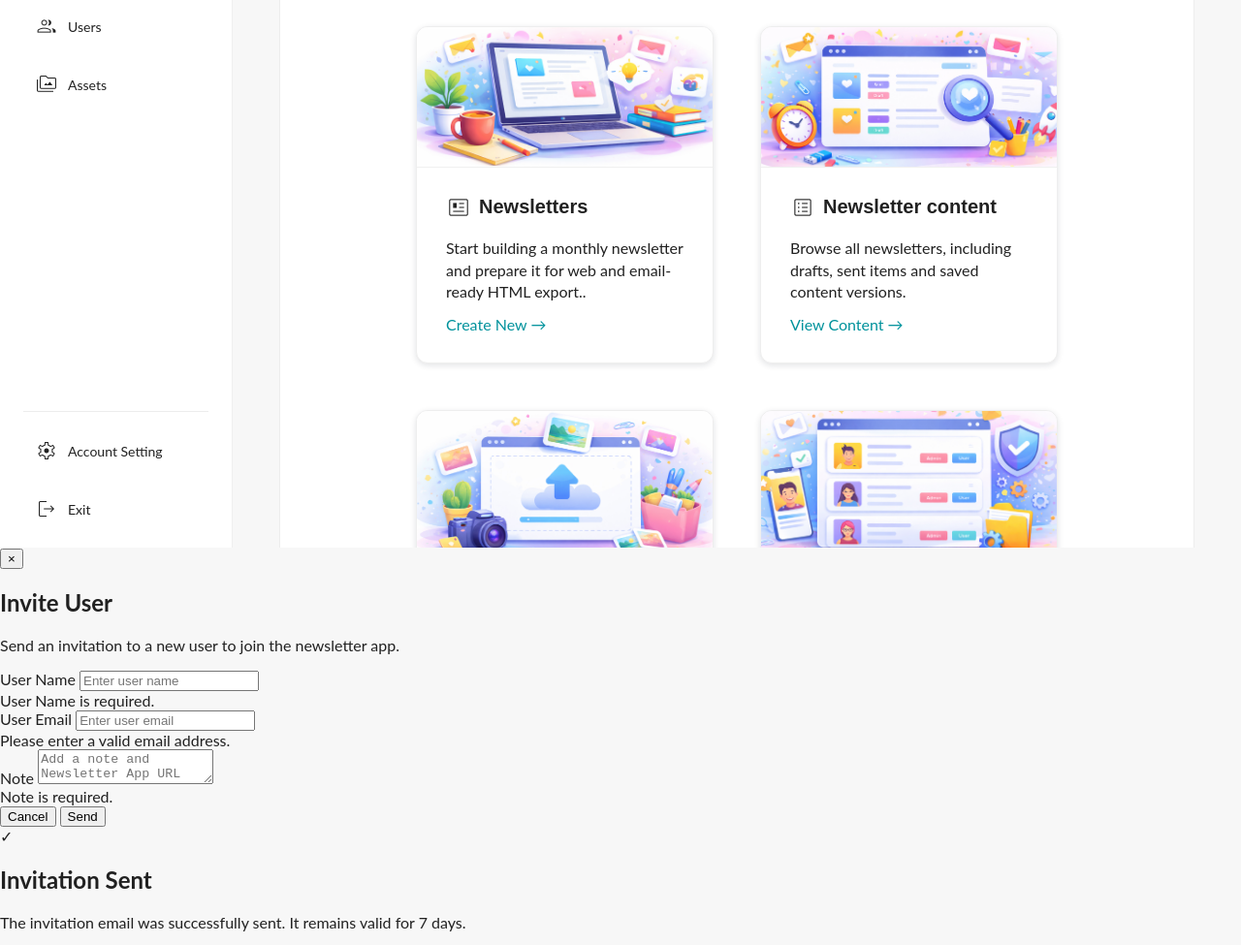
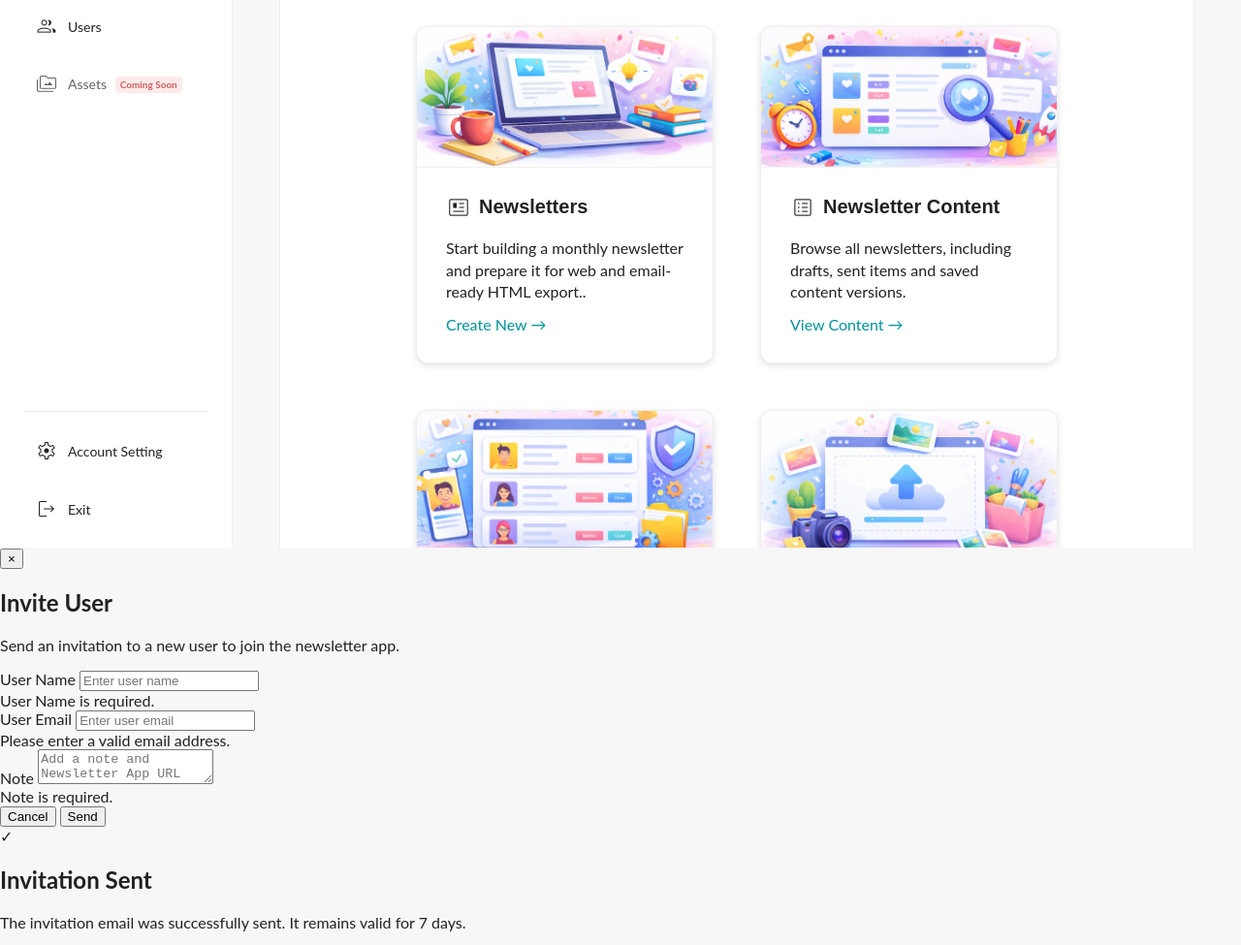
Before and after one commit to bonnycao/Bonny-KeelWorks-Newsletter, a plain HTML site: page mvp_app_home.html in a window 1280 px wide. Shown: the part 235-1210 px from the top of the page at 97% size. Drawn offline with nearby package versions, Linux system fonts and the light colour scheme.

Commit message:
Add files via upload

```diff
--- a/mvp_app_home.html
+++ b/mvp_app_home.html
@@ -624,6 +624,11 @@
   }
 }
 
+
+/* Unavailable Assets feature */
+.coming-soon-badge { display: inline-block; margin-left: 5px; padding: 2px 5px; border-radius: 4px; background: #fee2e2; color: #b91c1c; font-size: 10px; font-weight: 700; line-height: 1.3; white-space: nowrap; vertical-align: middle; }
+.nav-item-disabled { cursor: not-allowed; opacity: .7; }
+.workspace-card-link-disabled { color: #888 !important; cursor: not-allowed; text-decoration: none; opacity: .7; }
 </style>
 </head>
 <body>
@@ -656,10 +661,10 @@
           <span class="material-symbols-outlined">group</span>
           <span class="nav-label">Users</span>
         </a>
-        <a href="#" class="nav-item" title="Assets">
+        <span class="nav-item nav-item-disabled" title="Assets — Coming Soon" aria-disabled="true">
           <span class="material-symbols-outlined">perm_media</span>
-          <span class="nav-label">Assets</span>
-        </a>
+          <span class="nav-label">Assets <span class="coming-soon-badge">Coming Soon</span></span>
+        </span>
       </nav>
 
       <div class="sidebar-spacer"></div>
@@ -710,22 +715,10 @@
                               <div class="workspace-card-body">
                                 <h3 class="workspace-card-title">
                                   <span class="material-symbols-outlined">list_alt</span>
-                                  <span>Newsletter content</span>
+                                  <span>Newsletter Content</span>
                                 </h3>
                                 <p class="workspace-card-description">Browse all newsletters, including drafts, sent items and saved content versions.</p>
                                 <a class="workspace-card-link" href="mvp_app_content.html" aria-label="View newsletter content">View Content <span class="link-arrow" aria-hidden="true">→</span></a>
-                              </div>
-                            </article>
-
-                            <article class="workspace-card">
-                              <img class="workspace-card-thumb" src="images/upload.jpg" alt="Assets upload preview">
-                              <div class="workspace-card-body">
-                                <h3 class="workspace-card-title">
-                                  <span class="material-symbols-outlined">perm_media</span>
-                                  <span>Assets</span>
-                                </h3>
-                                <p class="workspace-card-description">Add banner images, thumbnails, and reusable assets for upcoming newsletter issues.</p>
-                                <a class="workspace-card-link" href="#" aria-label="Browse and upload assets">Browse &amp; Upload Assets <span class="link-arrow" aria-hidden="true">→</span></a>
                               </div>
                             </article>
 
@@ -740,6 +733,18 @@
                                 <a class="workspace-card-link" href="mvp_admin_manage_users.html" aria-label="View users">View Users <span class="link-arrow" aria-hidden="true">→</span></a>
                               </div>
                             </article>
+                            <article class="workspace-card">
+                              <img class="workspace-card-thumb" src="images/upload.jpg" alt="Assets upload preview">
+                              <div class="workspace-card-body">
+                                <h3 class="workspace-card-title">
+                                  <span class="material-symbols-outlined">perm_media</span>
+                                  <span>Assets (Coming soon)</span>
+                                </h3>
+                                <p class="workspace-card-description">Upload images, thumbnails, and reusable assets for building newsletters.</p>
+                                <span class="workspace-card-link workspace-card-link-disabled" aria-disabled="true">Browse &amp; Upload Assets <span class="link-arrow" aria-hidden="true">→</span></span>
+                              </div>
+                            </article>
+
                           </div>
                         </div>
 
```
